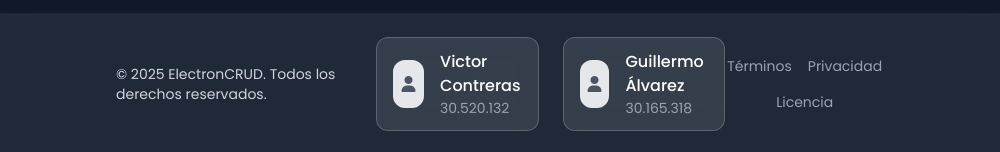
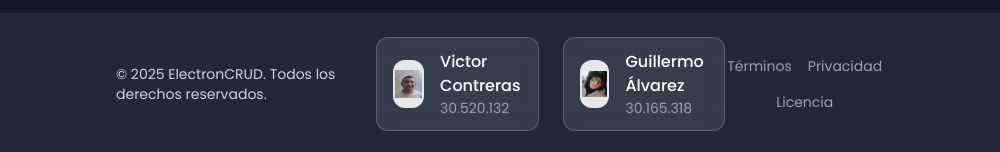
Before and after one commit to S-Gull/Proyecto_Nominas, an Electron app: page app/index.html in a window 1000 px wide. Shown: the part 902-1054 px from the top of the page. Drawn offline with nearby package versions, Linux system fonts and the light colour scheme; no server answers.

Commit message:
Add images into footer

```diff
--- a/app/index.html
+++ b/app/index.html
@@ -115,7 +115,7 @@
                         <!-- Tarjeta Victor -->
                         <div class="flex items-center space-x-4 badge py-3 px-4 rounded-xl">
                             <div class="bg-gray-200 border-2 border-dashed rounded-xl w-12 h-12 flex items-center justify-center">
-                                <i class="fas fa-user text-gray-600"></i>
+                                <img src="./img/Victor.png" alt="Victor">
                             </div>
                             <div>
                                 <p class="text-gray-800 dark:text-white font-medium">Victor Contreras</p>
@@ -126,7 +126,7 @@
                         <!-- Tarjeta Guillermo -->
                         <div class="flex items-center space-x-4 badge py-3 px-4 rounded-xl">
                             <div class="bg-gray-200 border-2 border-dashed rounded-xl w-12 h-12 flex items-center justify-center">
-                                <i class="fas fa-user text-gray-600"></i>
+                                <img src="./img/Guillermo.jpg" alt="Guillermo">
                             </div>
                             <div>
                                 <p class="text-gray-800 dark:text-white font-medium">Guillermo Álvarez</p>
```
Also changed, not shown: app/img/Guillermo.jpg (added), app/img/Victor.png (added).
